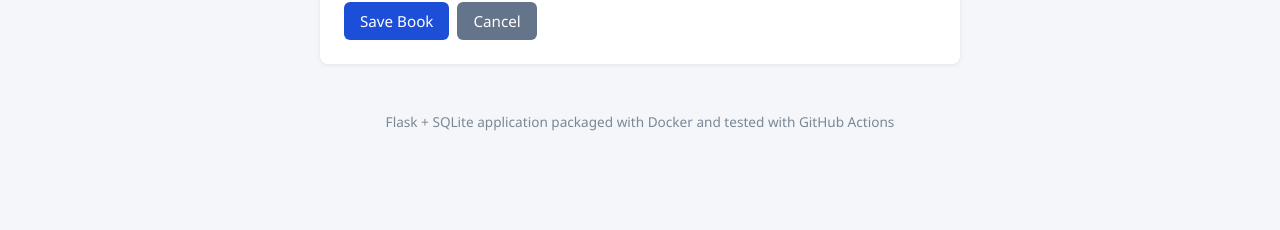
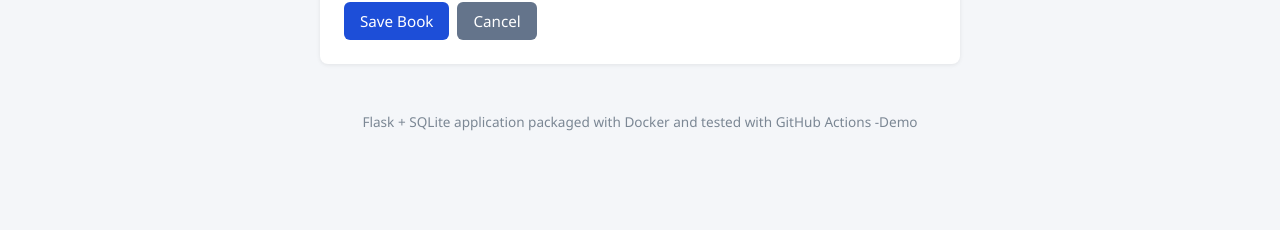
Before and after one commit to bhavyaparti11/library-management-system, a Flask app: page /books/add in a window 1280 px wide. Shown: the part 570-800 px from the top of the page. Run offline with Flask 3, Linux system fonts and the light colour scheme.

Commit message:
Demonstrate CI pipeline

```diff
--- a/templates/base.html
+++ b/templates/base.html
@@ -3,7 +3,7 @@
 <head>
     <meta charset="UTF-8">
     <meta name="viewport" content="width=device-width, initial-scale=1.0">
-    <title>{% block title %}Library Management System{% endblock %}</title>
+    <title>{% block title %}Library Management System -Demo {% endblock %}</title>
     <link rel="stylesheet" href="{{ url_for('static', filename='style.css') }}">
 </head>
 <body>
@@ -26,7 +26,7 @@
     </main>
 
     <footer class="footer">
-        Flask + SQLite application packaged with Docker and tested with GitHub Actions
+        Flask + SQLite application packaged with Docker and tested with GitHub Actions -Demo
     </footer>
 </body>
 </html>
```
